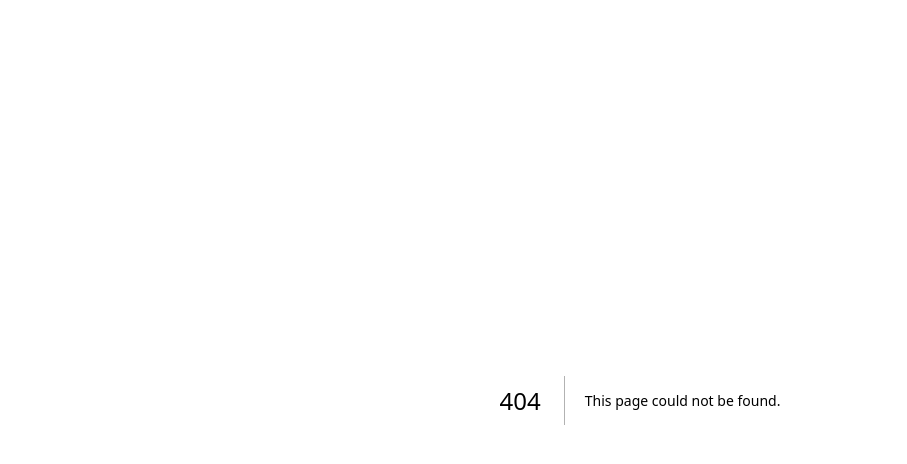
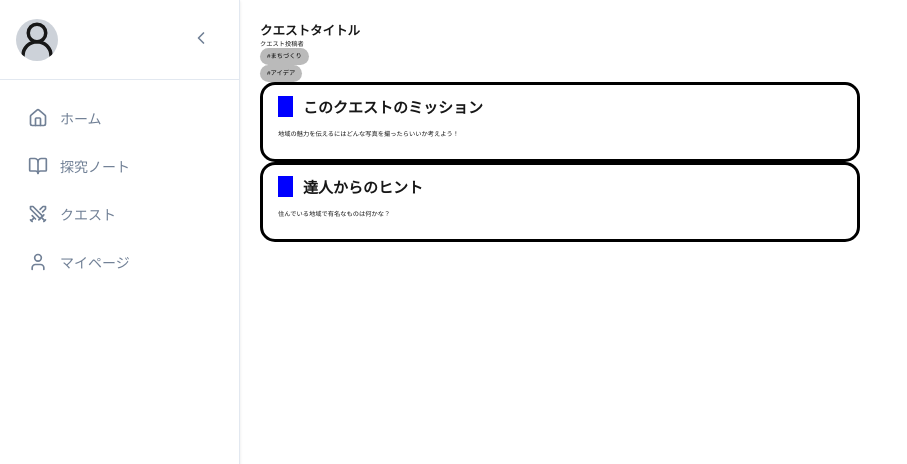
Before and after one commit to u5u5u5u/erfaring, a Next.js app: page /quest/1 in a window 1280 px wide. Before the commit this address had no page. Shown: the top 464 px of the page, without its empty margins (0-907 px from the left). Built offline with nearby package versions, Linux system fonts and the light colour scheme.

Commit message:
add:必要な要素#42

```diff
--- /dev/null
+++ b/src/app/(student)/quest/[questId]/page.tsx
@@ -0,0 +1,28 @@
+import styles from "./page.module.css";
+import Questditail from "@/components/Questditail";
+import Hashtag from "@/components/Hashtag";
+
+export default function QuestPage() {
+  return (
+    <div className={styles.container}>
+      <div>
+        <h1>クエストタイトル</h1>
+        <p>クエスト投稿者</p>
+      </div>
+      <div className={styles.hashtagContainer}>
+        <Hashtag text="まちづくり" />
+        <Hashtag text="アイデア" />
+      </div>
+      <div className={styles.questDetailContainer}>
+        <Questditail
+          title="このクエストのミッション"
+          text="地域の魅力を伝えるにはどんな写真を撮ったらいいか考えよう！"
+        />
+        <Questditail
+          title="達人からのヒント"
+          text="住んでいる地域で有名なものは何かな？"
+        />
+      </div>
+    </div>
+  );
+}
```
Also changed, not shown: src/app/(student)/quest/[questId]/page.module.css (added).
